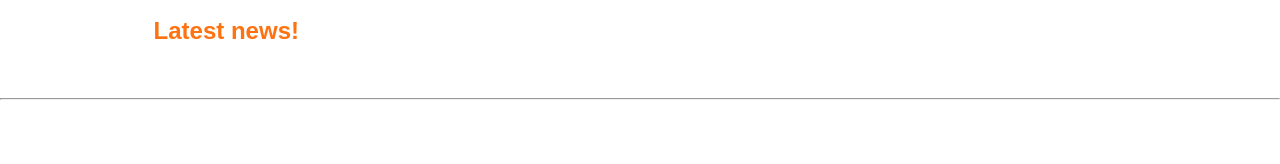
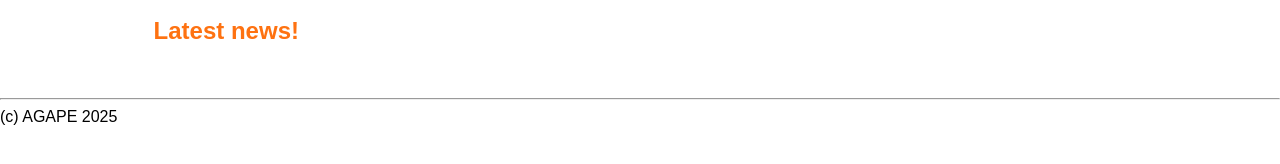
Before and after one commit to AGAPE-ANR/agape-anr.github.io, a Jekyll site: the page built from index.md, in a window 1280 px wide. Shown: the part 495-659 px from the top of the page. Built offline with Jekyll 4.4.1, drawn with Linux system fonts in a browser that asks for light colours.

Commit message:
Update default.html

```diff
--- a/_layouts/default.html
+++ b/_layouts/default.html
@@ -37,6 +37,7 @@ jaune : #fdaf27 -->
 
     {{ content }}
   </main>
-	<hr />
+<hr />
+(c) AGAPE 2025
 </body>
 </html>
```
